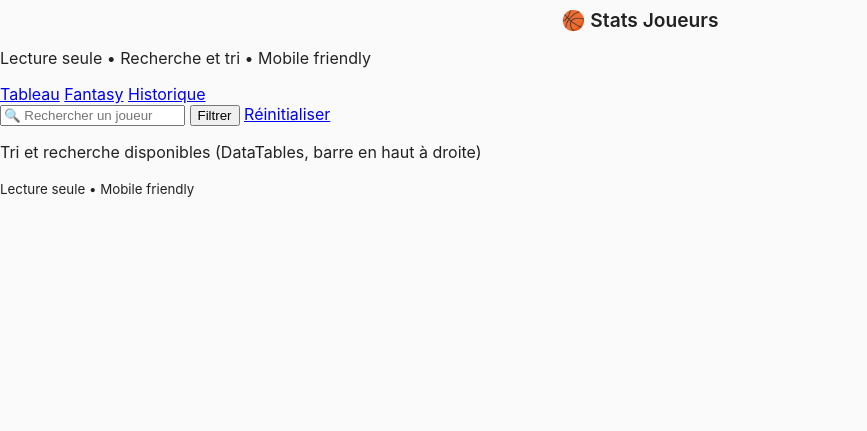
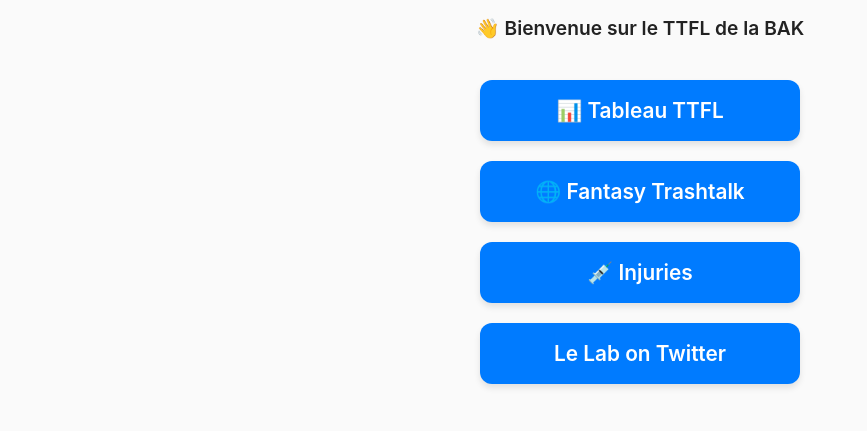
Before and after one commit to AmauryLabenne/TTFL_flask, a Flask app: template templates/index.html in a window 1280 px wide. Shown: the top 431 px of the page, without its empty margins (0-867 px from the left). Run offline with Flask 3, Linux system fonts and the light colour scheme; the template is opened without the code that fills it, so the values that code supplies are empty; some libraries are stand-ins or nearby versions.

Commit message:
prod fly

```diff
--- a/app.py
+++ b/app.py
@@ -1,8 +1,9 @@
-from flask import Flask, render_template
+from flask import Flask, render_template, request
 import pandas as pd
 import os
 from datetime import datetime, timedelta
 from unidecode import unidecode
+
 
 # Import de tes fonctions existantes
 from core.get_calendar import fetch_nba_games, create_games_dataframe, process_match_day
@@ -13,7 +14,7 @@
 
 @app.route("/")
 def home():
-    return '<a href="/tableau">Voir le tableau TTFL</a>'
+    return render_template('index.html')
 
 @app.route("/tableau")
 def tableau():
@@ -22,9 +23,20 @@
     df_logs_last_year = pd.read_csv("data/player_game_logs_2024-25.csv")
     df_logs_now = pd.read_csv("data/player_game_logs_2024-25.csv")  # ou autre fichier
 
-    # --- 2. Date du jour ---
-    sel_date = datetime.today().strftime("%Y-%m-%d")
-    day_to_check = datetime.strptime(sel_date, "%Y-%m-%d")
+    # --- 2. Récupération de la date depuis le paramètre GET ---
+    # --- 2. Récupération de la date depuis le formulaire ---
+    sel_date = request.args.get("date")
+
+    if sel_date:
+        try:
+            day_to_check = datetime.strptime(sel_date, "%Y-%m-%d")
+            sel_date = day_to_check.strftime("%Y-%m-%d")
+        except ValueError:
+            day_to_check = datetime.today()
+            sel_date = day_to_check.strftime("%Y-%m-%d")
+    else:
+        day_to_check = datetime.today()
+        sel_date = day_to_check.strftime("%Y-%m-%d")
 
     # --- 3. Calcul du tableau principal ---
     tab_day = process_match_day(
@@ -63,10 +75,24 @@
 
     df_display= df_display.sort_values(by="Saison", ascending=False)
 
+    def format_player_name(name):
+        # Coupe au premier espace et met un retour à la ligne après
+        parts = name.split(' ', 1)
+        if len(parts) > 1:
+            return parts[0] + "<br>" + parts[1]
+        return name
+
+    def format_bool(b):
+        return "✔️" if b else ""
+
+    df_display["Player"] = df_display["Player"].apply(format_player_name)
+    df_display["B2B"] = df_display["B2B"].apply(format_bool)
+
     # --- 6. Conversion pour affichage ---
     data = df_display.to_dict(orient="records")
 
-    return render_template("tableau.html", columns=columns, data=data)
+    return render_template("tableau.html", columns=columns, data=data, sel_date=sel_date)
+
 
 
 if __name__ == "__main__":
--- a/static/style.css
+++ b/static/style.css
@@ -15,27 +14,43 @@
   padding: 8px;
 }
 
-/* Titres */
-h1, h2, h3 {
+h1 {
   text-align: center;
+  font-size: 1.2rem;
   font-weight: 600;
   margin: 8px 0;
 }
 
-h1 {
-  font-size: 1.2rem;
+/* Petite maison en haut à gauche */
+.home-icon {
+    position: absolute;
+    top: 10px;
+    left: 10px;
+    font-size: 1.5rem;  /* petite taille */
+    text-decoration: none;
+    color: #007bff;
+    transition: transform 0.2s, color 0.2s;
 }
 
+.home-icon:hover {
+    color: #0056b3;
+    transform: scale(1.2);
+}
+
+
 /* ===========================
-   TABLEAU (DataTables)
+   TABLEAU
    =========================== */
+.table-wrapper {
+  overflow-x: auto; /* scroll horizontal activé */
+}
 
 table.dataTable {
   width: 100% !important;
   border-collapse: collapse !important;
   border-spacing: 0;
+  table-layout: fixed;
   font-size: 12px;
-  table-layout: fixed; /* colonnes fixes */
 }
 
 table.dataTable thead th {
@@ -136,3 +111,120 @@
 .dataTables_wrapper .dataTables_info {
   font-size: 10px;
 }
+
+.button-wrapper {
+  display: flex;
+  flex-direction: column;
+  gap: 20px;
+  margin: 40px 20px;
+  align-items: center;
+}
+
+.big-btn {
+  display: block;
+  width: 100%;
+  max-width: 300px;
+  text-align: center;
+  background-color: #007bff;
+  color: white;
+  font-size: 1.3rem;
+  font-weight: 600;
+  padding: 18px 10px;
+  border-radius: 12px;
+  text-decoration: none;
+  box-shadow: 0 4px 6px rgba(0,0,0,0.1);
+  transition: background-color 0.2s ease, transform 0.1s ease;
+}
+
+.big-btn:hover {
+  background-color: #0056b3;
+  transform: translateY(-2px);
+}
+
+@media (max-width: 768px) {
+  .big-btn {
+    font-size: 1.1rem;
+    padding: 16px 8px;
+  }
+}
+
+.date-selector input[type="date"] {
+    padding: 6px 10px;
+    font-size: 1rem;
+    border-radius: 8px;
+    border: 1px solid #ccc;
+}
+
+.date-selector button {
+    padding: 6px 12px;
+    font-size: 1rem;
+    border-radius: 8px;
+    border: none;
+    background-color: #007bff;
+    color: white;
+    font-weight: 600;
+    cursor: pointer;
+    margin-left: 8px;
+    transition: background-color 0.2s;
+}
+
+.date-selector button:hover {
+    background-color: #0056b3;
+}
+
+/* Player en multi-lignes */
+#ttfl td:nth-child(1),
+#ttfl th:nth-child(1) {
+    white-space: normal;
+    word-break: break-word;
+    max-width: 80px;
+}
+
+/* Team */
+#ttfl td:nth-child(2),
+#ttfl th:nth-child(2) {
+    max-width: 40px;
+}
+
+/* Adversaire */
+#ttfl td:nth-child(3),
+#ttfl th:nth-child(3) {
+    min-width: 120px;   /* largeur minimale pour mobile */
+    max-width: 120px;  /* largeur maximale pour desktop */
+    white-space: nowrap;
+    text-align: center;
+}
+
+/* Position */
+#ttfl td:nth-child(4),
+#ttfl th:nth-child(4) {
+    max-width: 50px;
+}
+
+/* B2B */
+#ttfl td:nth-child(5),
+#ttfl th:nth-child(5) {
+    display: flex;
+    justify-content: center;
+    align-items: center;
+    min-width: 18px;
+    max-width: 20px;
+    width: 20px;
+    padding: 0;
+    color: green;
+    font-weight: bold;
+}
+
+/* Colonnes numériques (6 à 11) */
+#ttfl td:nth-child(n+6):nth-child(-n+11),
+#ttfl th:nth-child(n+6):nth-child(-n+11) {
+    max-width: 50px;
+    text-align: right;
+}
+
+/* Status */
+#ttfl td:nth-child(12),
+#ttfl th:nth-child(12) {
+    max-width: 40px;
+    text-align: center;
+}
--- a/templates/index.html
+++ b/templates/index.html
@@ -1,77 +1,21 @@
 <!DOCTYPE html>
 <html lang="fr">
 <head>
-  <meta charset="utf-8">
-  <meta name="viewport" content="width=device-width,initial-scale=1">
-  <title>Stats Joueurs — Mobile</title>
-
-  <link rel="stylesheet" href="https://cdn.datatables.net/1.13.6/css/jquery.dataTables.min.css">
-  <script src="https://code.jquery.com/jquery-3.6.0.min.js"></script>
-  <script src="https://cdn.datatables.net/1.13.6/js/jquery.dataTables.min.js"></script>
-
+  <meta charset="UTF-8">
+  <title>Accueil TTFL</title>
+  <meta name="viewport" content="width=device-width, initial-scale=1.0, maximum-scale=1">
   <link rel="stylesheet" href="{{ url_for('static', filename='style.css') }}">
 </head>
 <body>
-  <div class="app">
-    <header>
-      <h1>🏀 Stats Joueurs</h1>
-      <p class="subtitle">Lecture seule • Recherche et tri • Mobile friendly</p>
+  <div class="container">
+    <h1>👋 Bienvenue sur le TTFL de la BAK</h1>
+    <div class="button-wrapper">
+      <a href="{{ url_for('tableau') }}" class="big-btn">📊 Tableau TTFL</a>
+      <a href="https://fantasy.trashtalk.co" target="_blank" class="big-btn">🌐 Fantasy Trashtalk</a>
+      <a href="https://www.cbssports.com/nba/injuries/" class="big-btn" target="_blank">💉 Injuries</a>
+      <a href="https://x.com/TTFLab" class="big-btn" target="_blank">Le Lab on Twitter</a>
 
-      <nav class="menu">
-        <a href="{{ url_for('index') }}" class="btn ghost round">Tableau</a>
-        <a href="{{ url_for('fantasy') }}" class="btn ghost round">Fantasy</a>
-        <a href="{{ url_for('fantasy_historique') }}" class="btn ghost round">Historique</a>
-      </nav>
-    </header>
-
-    <!-- Recherche -->
-    <section class="card">
-      <form method="get" action="/">
-        <input type="text" name="search" value="{{ search }}" placeholder="🔍 Rechercher un joueur" class="search-input">
-        <button class="btn round" type="submit">Filtrer</button>
-        <a href="{{ url_for('index') }}" class="btn ghost round">Réinitialiser</a>
-      </form>
-    </section>
-
-    <!-- Tableau -->
-    <section class="card table-card">
-      <div class="table-wrapper">
-        <table id="players" class="display" style="width:100%">
-          <thead>
-            <tr>
-              {% for col in columns %}
-              <th>{{ col }}</th>
-              {% endfor %}
-            </tr>
-          </thead>
-          <tbody>
-            {% for row in data %}
-            <tr>
-              {% for col in columns %}
-              <td>{{ row[col] }}</td>
-              {% endfor %}
-            </tr>
-            {% endfor %}
-          </tbody>
-        </table>
-      </div>
-      <p class="caption">Tri et recherche disponibles (DataTables, barre en haut à droite)</p>
-    </section>
-
-    <footer>
-      <small>Lecture seule • Mobile friendly</small>
-    </footer>
+    </div>
   </div>
-
-  <script>
-    $(document).ready(function() {
-      $('#players').DataTable({
-        responsive: true,
-        paging: true,
-        info: false,
-        language: { searchPlaceholder: "Recherche..." }
-      });
-    });
-  </script>
 </body>
 </html>
```
Also changed, not shown: other parts of static/style.css (+5 -46 lines), fly.toml (added, +22 -0 lines), templates/tableau.html (+94 -3 lines), .github/workflows/fly-deploy.yml (added), 2 other files.
